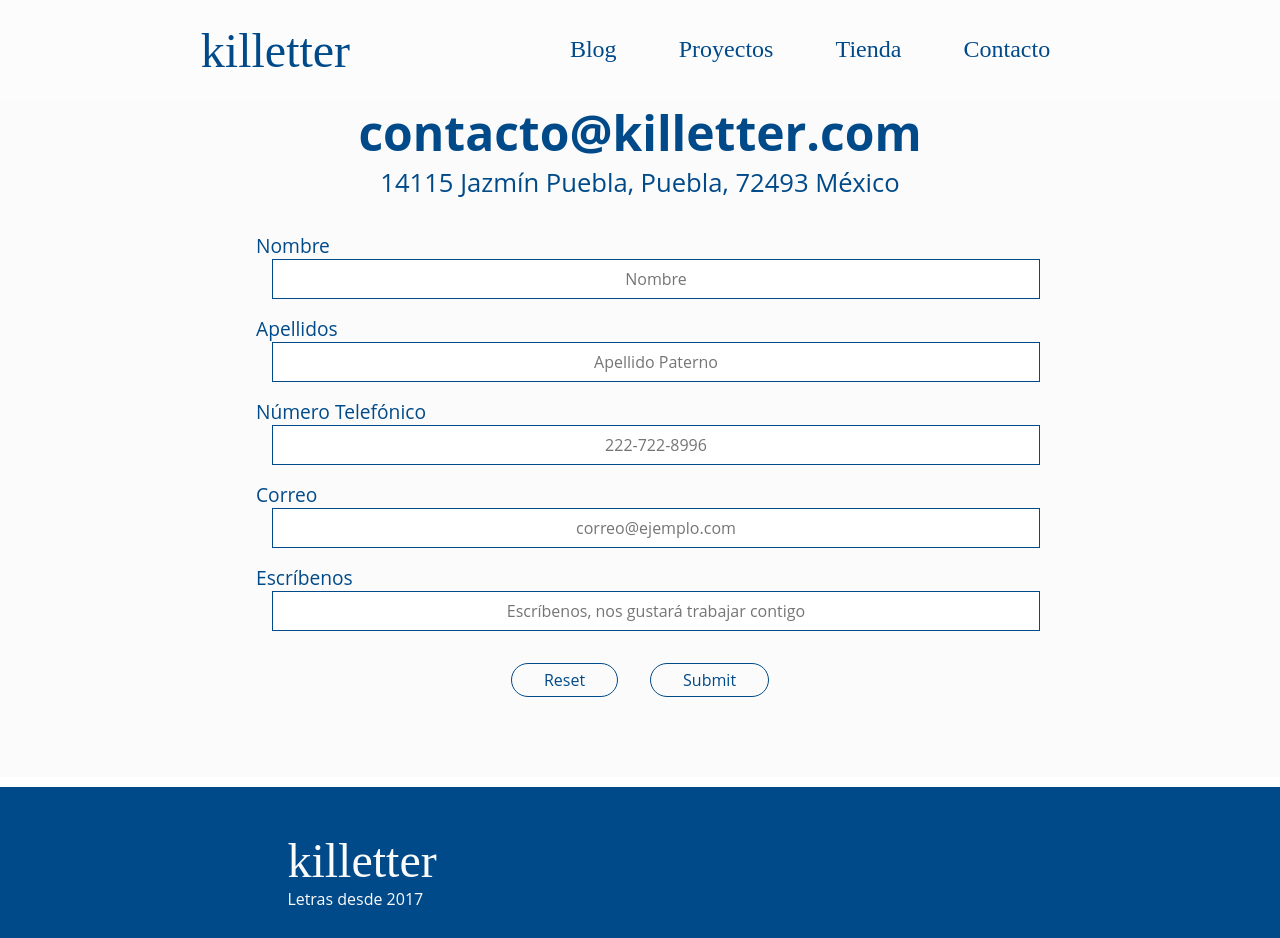
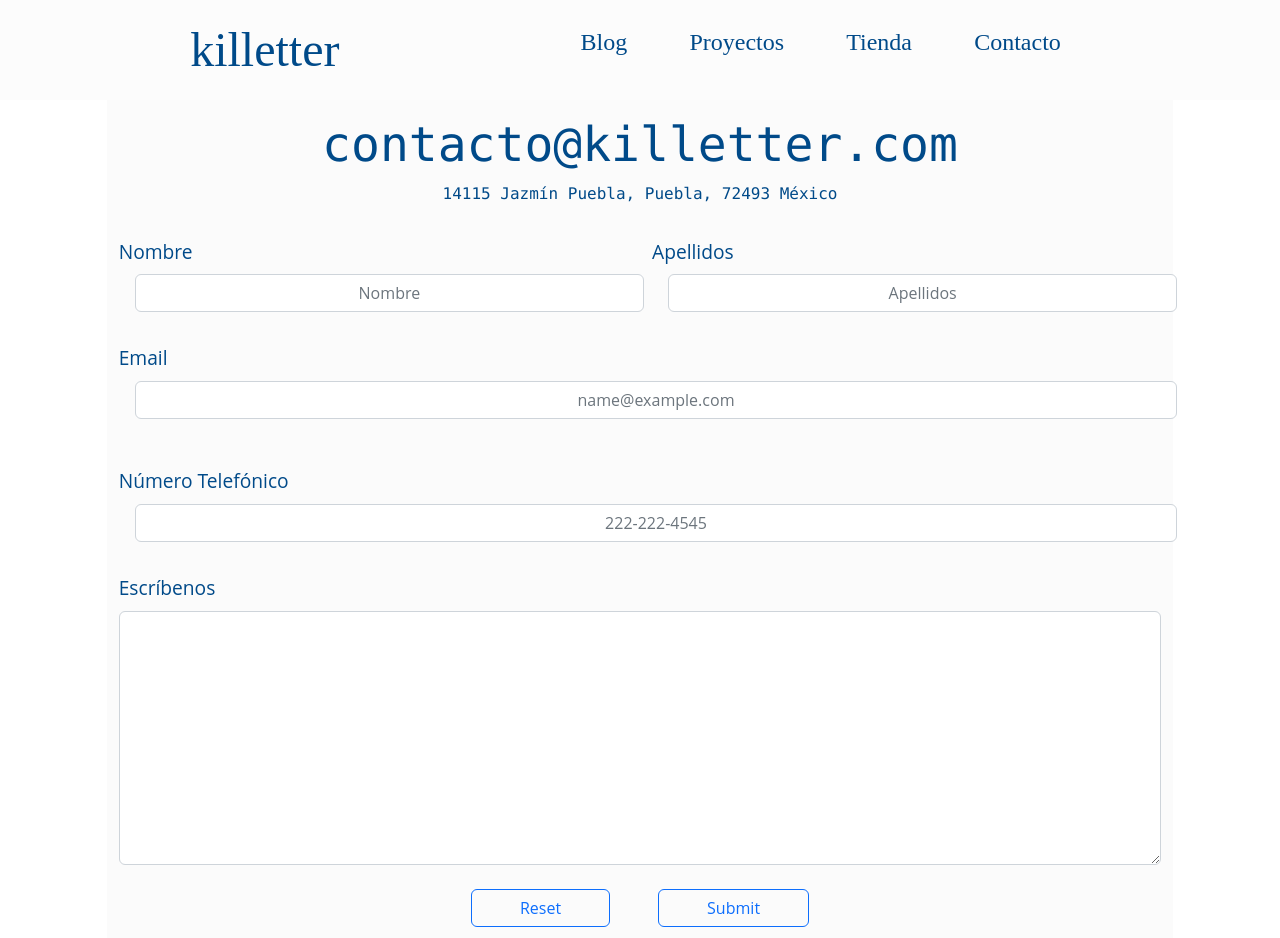
Before and after one commit to miglconts/DesarrolloWebCH, a website: page pages/contacto.html in a window 1280 px wide. Shown: the top 938 px of the page. Drawn offline with nearby package versions, Linux system fonts and the light colour scheme; a web font is replaced by a local one.

Commit message:
contacto bootstrap

```diff
--- a/pages/contacto.html
+++ b/pages/contacto.html
@@ -4,6 +4,12 @@
     <meta charset="UTF-8">
     <meta http-equiv="X-UA-Compatible" content="IE=edge">
     <meta name="viewport" content="width=device-width, initial-scale=1.0">
+        <link
+    href="https://cdn.jsdelivr.net/npm/bootstrap@5.2.0-beta1/dist/css/bootstrap.min.css"
+    rel="stylesheet"
+    integrity="sha384-0evHe/X+R7YkIZDRvuzKMRqM+OrBnVFBL6DOitfPri4tjfHxaWutUpFmBp4vmVor"
+    crossorigin="anonymous"
+/>
     <link rel="stylesheet" href="../assets/css/style.css">
     <title>Contacto</title>
 </head>
@@ -19,29 +25,39 @@
                 </ul>
             </nav>
     </header>
-    <main class="mainForm">
-        <section >
-            <h3>contacto@killetter.com</h3>
-            <p class="address">14115 Jazmín Puebla, Puebla, 72493 México</p>
-        </section>
-            <div class="formulario">
-                <form action="">
-                    <label for="nombre">Nombre</label>
-                    <input type="text" name="nombre" placeholder="Nombre" required >
-                    <label for="appellidoPaterno">Apellidos</label>
-                    <input type="text" name="appellidoPaterno" placeholder="Apellido Paterno" required >
-                    <label for="telefono">Número Telefónico</label>
-                    <input type="tel" name="telefono" id="" placeholder="222-722-8996">
-                    <label for="correo">Correo</label>
-                    <input type="email" name="correo" id="" placeholder="correo@ejemplo.com" required>
-                    <label for="informacion">Escríbenos</label>
-                    <input type="text" name="informacion" id="" placeholder="Escríbenos, nos gustará trabajar contigo" required>
-                    <div class="formButton-conatiner">
-                        <input class="formButton" type="reset">
-                        <input class="formButton" type="submit">
-                    </div>
-                </form>
-            </div>
+    <main class="container-fluid col-10 d-flex flex-column">
+      <section class="mt-3 align-self-center text-center">
+        <h3 class="font-monospace ">contacto@killetter.com</h3>
+        <p class="font-monospace ">14115 Jazmín Puebla, Puebla, 72493 México</p>
+      </section>
+      <form class="mt-3 d-flex flex-column mb-5" action="">
+        <div class="row">
+          <div class="col">
+            <label for="exampleFormControlInput1" class="form-label">Nombre</label>
+            <input type="text" class="form-control" placeholder="Nombre" aria-label="Nombre">
+          </div>
+          <div class="col">
+            <label for="exampleFormControlInput1" class="form-label">Apellidos</label>
+            <input type="text" class="form-control" placeholder="Apellidos" aria-label="Apellidos">
+          </div>
+        </div>
+        <div class="mb-3 mt-3">
+          <label for="exampleFormControlInput1" class="form-label">Email </label>
+          <input type="email" class="form-control" id="exampleFormControlInput1" placeholder="name@example.com">
+        </div>
+        <div class="mb-3 mt-3">
+          <label for="exampleFormControlInput1" class="form-label">Número Telefónico </label>
+          <input type="tel" class="form-control" id="exampleFormControlInput1" placeholder="222-222-4545">
+        </div>
+        <div class="mb-3">
+          <label for="exampleFormControlTextarea1" class="form-label">Escríbenos</label>
+          <textarea class="form-control" id="exampleFormControlTextarea1" rows="10"></textarea>
+        </div>
+        <div class="d-flex flex-column  align-self-center flex-md-row  ">
+          <input class="btn btn-outline-primary btn-md px-5 align-self-center my-2 mx-4" type="reset" />
+          <input class="btn btn-outline-primary btn-md px-5 align-self-center my-2 mx-4" type="submit" />
+        </div>
+      </form>
     </main>
         <!-- Footer -->
         <footer class="barFooter">
@@ -57,4 +73,9 @@
             </nav>
     </footer>
 </body>
+<script
+src="https://cdn.jsdelivr.net/npm/bootstrap@5.2.0-beta1/dist/js/bootstrap.bundle.min.js"
+integrity="sha384-pprn3073KE6tl6bjs2QrFaJGz5/SUsLqktiwsUTF55Jfv3qYSDhgCecCxMW52nD2"
+crossorigin="anonymous"
+></script>
 </html>
```
